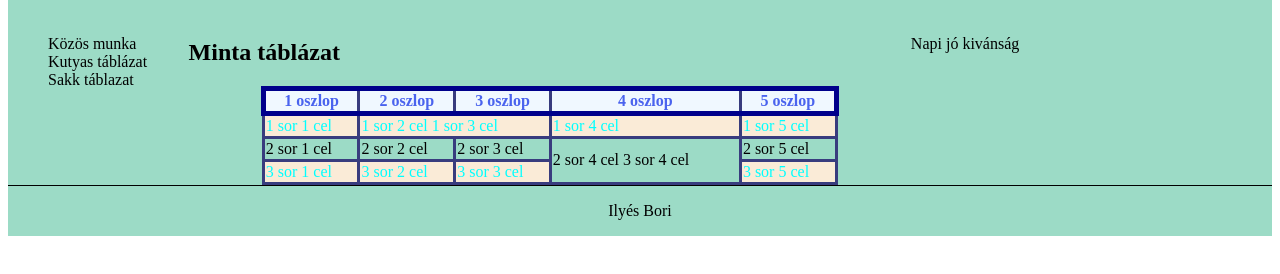
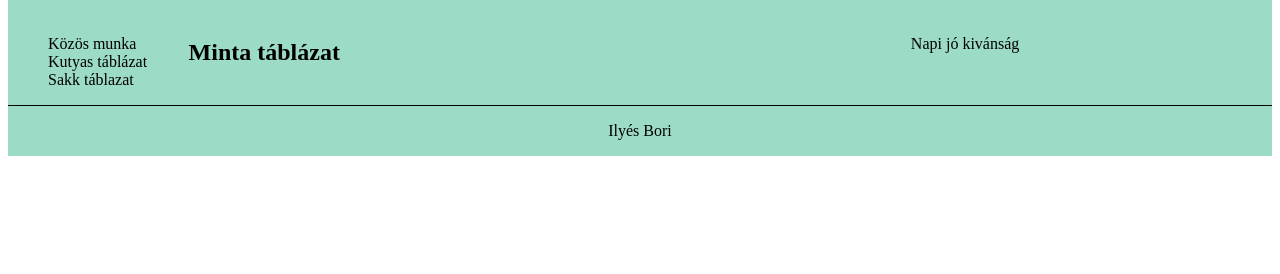
Before and after one commit to Bori888/Tablazat_2024.11.13._WEB, a plain HTML site: page sakk.html in a window 1280 px wide. Shown: the part 74-348 px from the top of the page. Drawn offline with Linux system fonts and the light colour scheme.

Commit message:
kutyas kesz

```diff
--- a/kutya.css
+++ b/kutya.css
@@ -1,7 +1,9 @@
-tr{
+tr {
     color: rgb(82, 44, 44);
     text-align: center;
 }
+h2 {
+    color: rgb(82, 44, 44);}
 tr{
     border-bottom:1px solid black ;
 }
--- a/sakk.html
+++ b/sakk.html
@@ -25,44 +25,8 @@
           <table>
             <!-- tablazat kotelezo elso tag e -->
             <thead>
-              <!-- nem kotelezo -->
-              <tr>
-                <th>1 oszlop</th>
-                <!-- oszlop -->
-                <th>2 oszlop</th>
-                <th>3 oszlop</th>
-                <th>4 oszlop</th>
-                <th>5 oszlop</th>
-              </tr>
             </thead>
             <tbody>
-              <!-- nem kotelezo -->
-              <tr>
-                <td>1 sor 1 cel</td>
-                <!-- sor -->
-                <td colspan="2" class="osszevontCella">
-                  1 sor 2 cel<!-- sorok oszevonása -->
-                  1 sor 3 cel
-                </td>
-                <td>1 sor 4 cel</td>
-                <td>1 sor 5 cel</td>
-              </tr>
-              <tr>
-                <td>2 sor 1 cel</td>
-                <td>2 sor 2 cel</td>
-                <td>2 sor 3 cel</td>
-                <td rowspan="2">2 sor 4 cel 3 sor 4 cel</td>
-                <!-- oszlop osszevonás -->
-                <td>2 sor 5 cel</td>
-              </tr>
-              <tr>
-
-                <td>3 sor 1 cel</td>
-                <td>3 sor 2 cel</td>
-                <td>3 sor 3 cel</td>
-
-                <td>3 sor 5 cel</td>
-              </tr>
             </tbody>
           </table>
         </div>
```
Also changed, not shown: kutya.html (+1 -1 lines), sakk.css (added).
